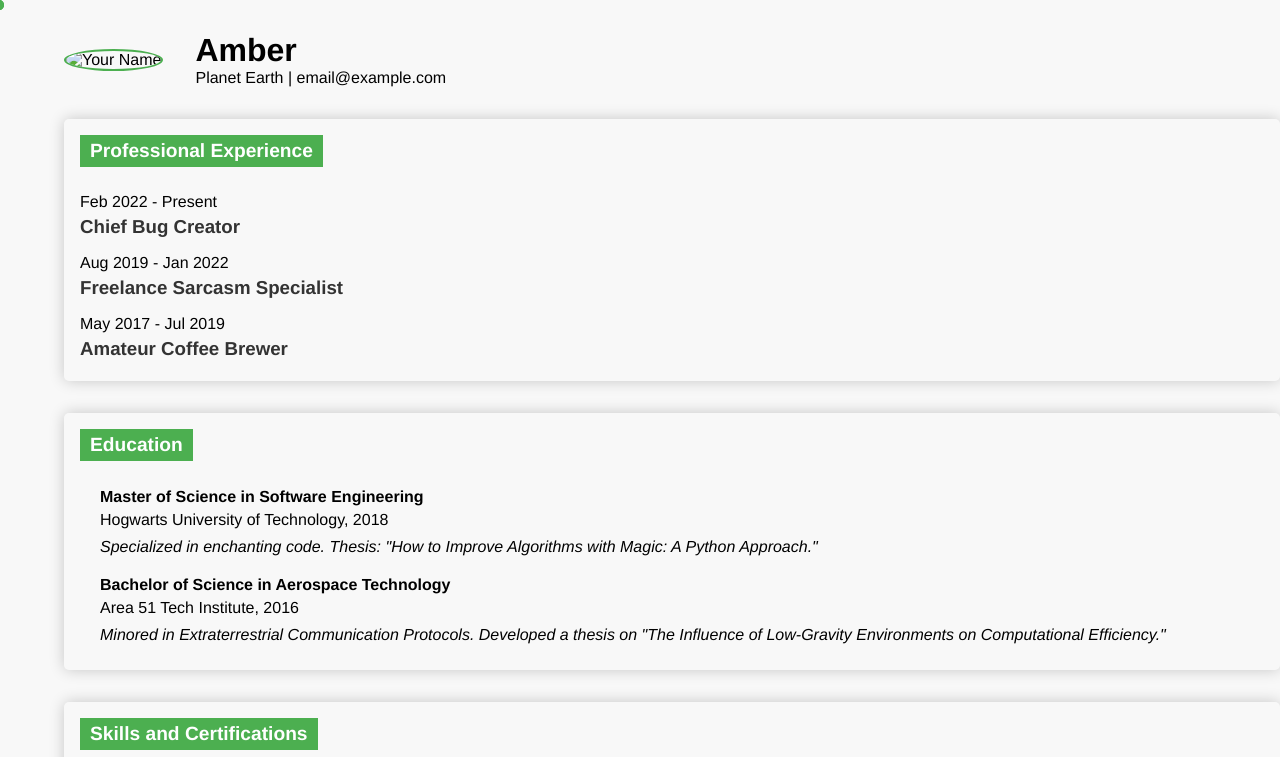
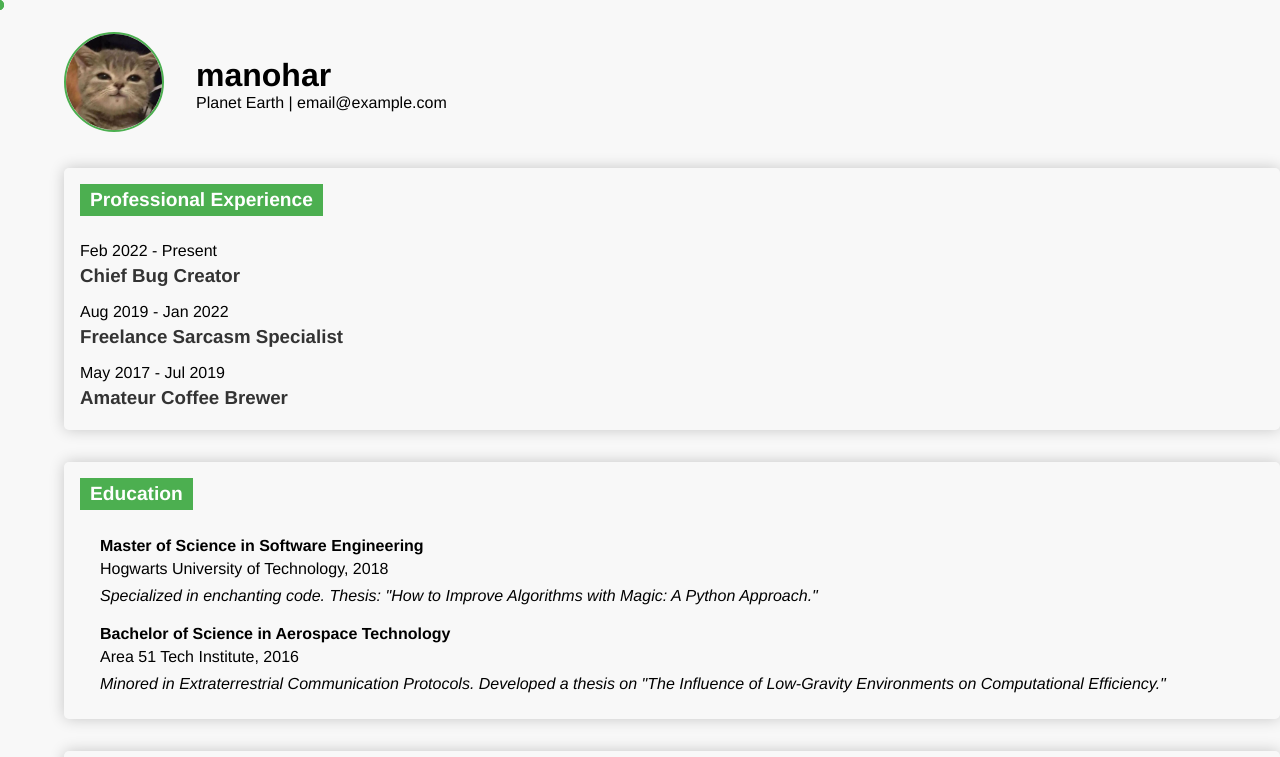
Before and after one commit to manoharchoudhary/github_actions_v1, a plain HTML site: page index.html in a window 1280 px wide. Shown: the top 757 px of the page. Drawn offline with Linux system fonts and the light colour scheme.

Commit message:
change name

```diff
--- a/index.html
+++ b/index.html
@@ -12,10 +12,10 @@
 
 	<div class="top-section">
 		<div class="headshot-container">
-			<img src="headshot.jpg" alt="Your Name" class="resume-headshot">
+			<img src="chill.jpeg" alt="Your Name" class="resume-headshot">
 		</div>
 		<div class="contact-info">
-			<h1>Amber</h1>
+			<h1>manohar</h1>
 			<p>Planet Earth | email@example.com</p>
 		</div>
 	</div>
```
Also changed, not shown: chill.jpeg (added).
